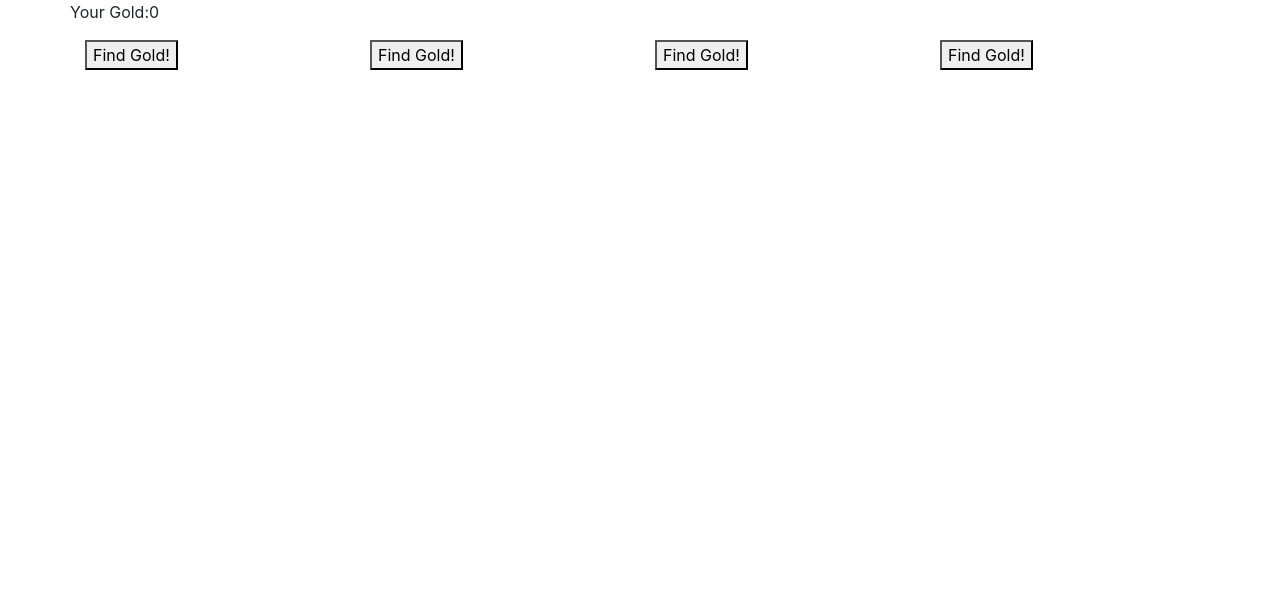
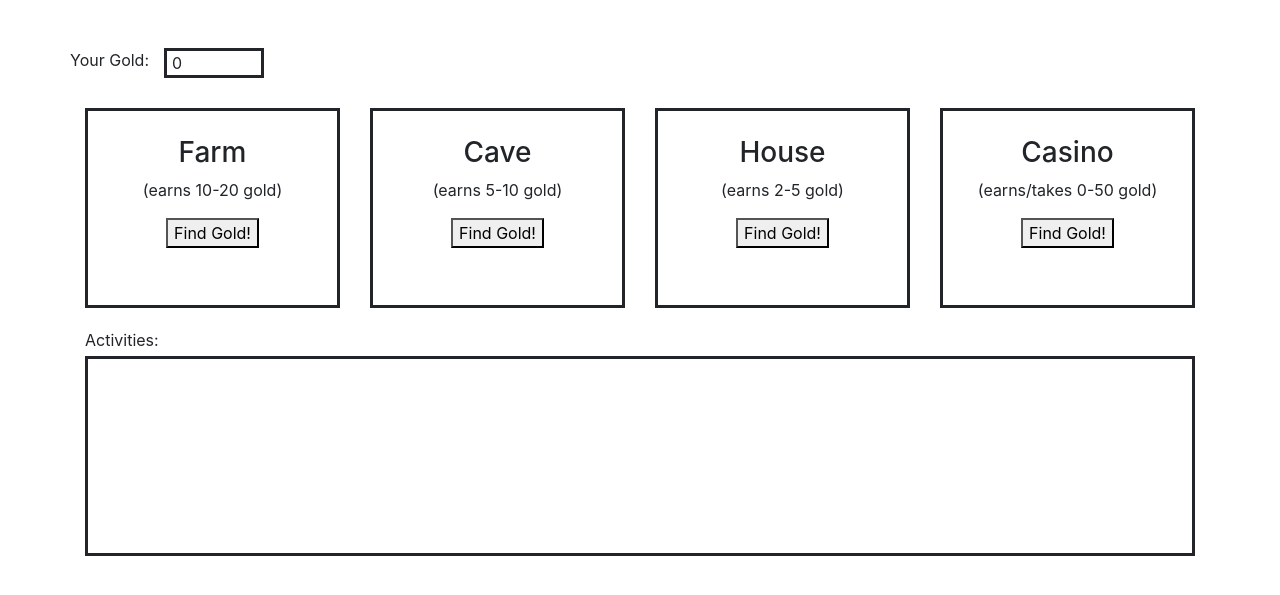
Before and after one commit to JasonVolkoff/Ninja_Gold_Game, a Django app: page / in a window 1280 px wide. Shown: the top 595 px of the page. Run offline with Django 3.2, Linux system fonts and the light colour scheme; some libraries are stand-ins or nearby versions.

Commit message:
Added styled boxes with bootstrap in html

```diff
--- a/ninja_gold_project/gold_app/static/css/style.css
+++ b/ninja_gold_project/gold_app/static/css/style.css
@@ -0,0 +1,34 @@
+#goldBox {
+    border-style: solid;
+    margin-left: 15px;
+    width: 100px;
+    height: fit-content;
+    padding-left: 5px
+}
+.row {
+    padding-bottom: 20px;
+}
+.col-sm-12 {
+    border-style: solid;
+    height: 200px;
+    padding-top: 25px;
+}
+.red {
+    color: red;
+    display: block !important;
+    margin: 0;
+    height: fit-content;
+}
+.green {
+    color: green;
+    display:block !important;
+    margin: 0;
+    height: fit-content;
+}
+#activityBox {
+    border-style: solid;
+    width: 100%;
+    height: 200px;
+    margin: 0px 15px;
+    padding: 5px 15px;
+}
--- a/ninja_gold_project/gold_app/templates/index.html
+++ b/ninja_gold_project/gold_app/templates/index.html
@@ -14,43 +14,70 @@
 </head>
 
 <body>
-    <div class="container">
+    <div class="container mt-5">
         <div class="row">
             <p>Your Gold:</p>
-            <span>{{ request.session.gold }}</span>
+            <span id="goldBox">{{ request.session.gold }}</span>
         </div>
         <div class="row">
             <div class="col-sm-3">
+                <div class="col-sm-12 d-flex align-items-center flex-column">
+                    <h3>Farm</h3>
+                    <p>(earns 10-20 gold)</p>
                     <form action="/process_money" method="post">
                         {% csrf_token %}
                         <input type="hidden" name="location" value="farm">
                         <button>Find Gold!</button>
                     </form>
                 </div>
+            </div>
             <div class="col-sm-3">
+                <div class="col-sm-12 d-flex align-items-center flex-column">
+                    <h3>Cave</h3>
+                    <p>(earns 5-10 gold)</p>
                     <form action="/process_money" method="post">
                         {% csrf_token %}
-                    <input type="hidden" name="location" value="farm">
+                        <input type="hidden" name="location" value="cave">
                         <button>Find Gold!</button>
                     </form>
                 </div>
+            </div>
             <div class="col-sm-3">
+                <div class="col-sm-12 d-flex align-items-center flex-column">
+                    <h3>House</h3>
+                    <p>(earns 2-5 gold)</p>
                     <form action="/process_money" method="post">
                         {% csrf_token %}
-                    <input type="hidden" name="location" value="farm">
+                        <input type="hidden" name="location" value="house">
                         <button>Find Gold!</button>
                     </form>
                 </div>
+            </div>
             <div class="col-sm-3">
+                <div class="col-sm-12 d-flex align-items-center flex-column">
+                    <h3>Casino</h3>
+                    <p>(earns/takes 0-50 gold)</p>
                     <form action="/process_money" method="post">
                         {% csrf_token %}
                         <input type="hidden" name="location" value="casino">
                         <button>Find Gold!</button>
                     </form>
                 </div>
+
             </div>
+        </div>
+        <p class="mb-1">Activities:</p>
         <div class="row">
-            <p>{{ request.session.activities }}</p>
+            <div class="overflow-auto" id="activityBox">
+                {% for activity in activities %}
+                {% if "lost" in activity %}
+                <p class="red d-flex align-items-center flex-column">{{ activity }}</p>
+                {% else %}
+                <p class="green d-flex align-items-center flex-column">{{ activity }}</p>
+                {% endif %}
+                {% endfor %}
+            </div>
+
         </div>
     </div>
 </body>
```
Lines whose indentation alone changed are shown as unchanged.
